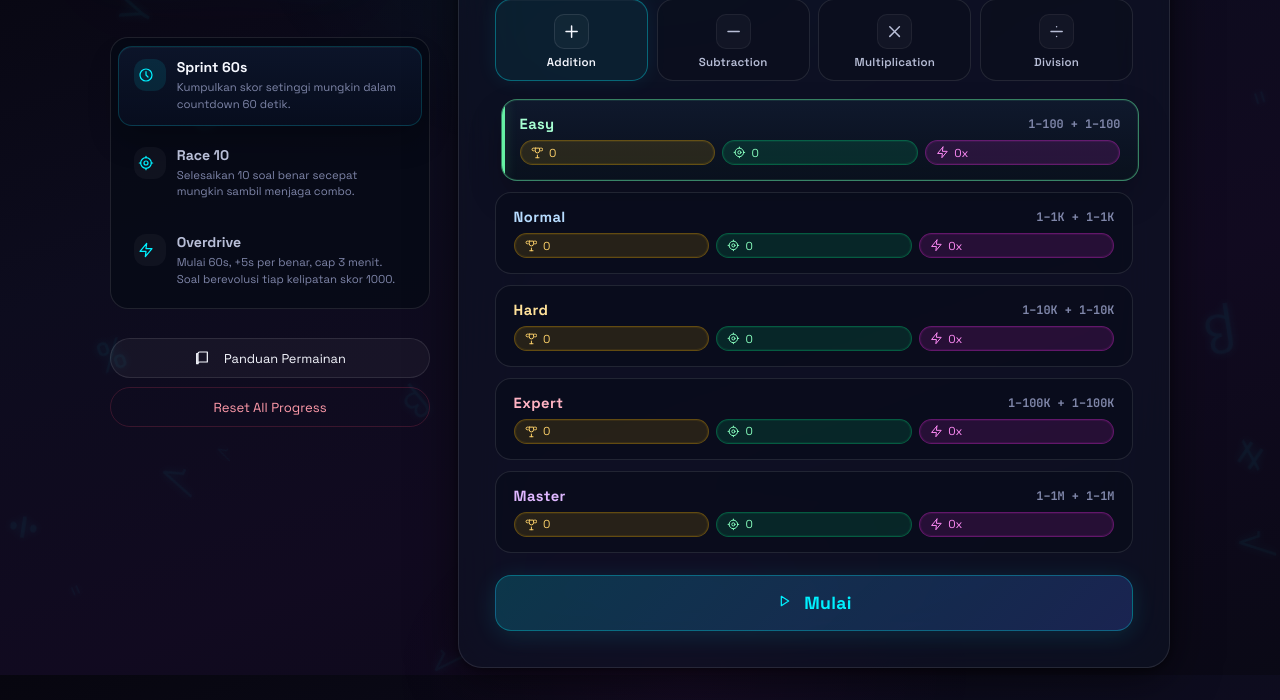
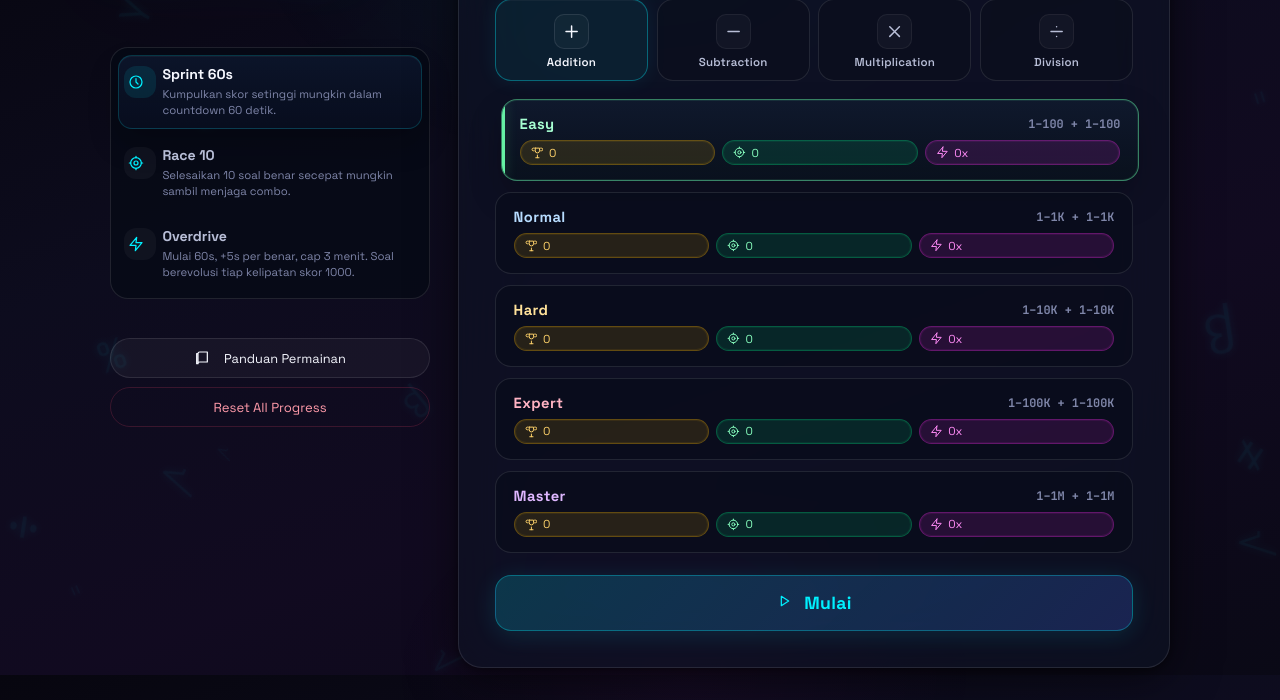
Before and after one commit to Darlayx0/Math-Snap, a website built with Vite: page index.html in a window 1280 px wide. Shown: the part 125-825 px from the top of the page. Built offline with nearby package versions, Linux system fonts and the light colour scheme.

Commit message:
fix(overdrive): UX spacing and layout adjustments

```diff
--- a/src/main.js
+++ b/src/main.js
@@ -200,8 +200,13 @@ function renderSessionMeta(level = state.level, gameMode = state.gameMode, opera
   const items = [
     { tone: 'meta-mode', icon: renderModeIcon(gameMode, 'session-meta-icon'), text: mode.label },
     { tone: `meta-tier difficulty-tier-${tierTone}`, icon: renderIcon('spark', 'session-meta-icon'), text: activeLevel.difficultyName },
-    { tone: 'meta-operation', icon: renderOperationIcon(operation, 'session-meta-icon'), text: activeLevel.label },
   ];
+
+  if (gameMode === 'overdrive') {
+    items.push({ tone: 'meta-operation', icon: renderIcon('bolt', 'session-meta-icon'), text: `Mult ${OVERDRIVE_MULTIPLIERS[tierTone] || 2}x` });
+  } else {
+    items.push({ tone: 'meta-operation', icon: renderOperationIcon(operation, 'session-meta-icon'), text: activeLevel.label });
+  }
 
   return `
     <div class="session-meta ${extraClass}">
@@ -766,10 +771,6 @@ function renderGame() {
         ${state.gameMode === 'overdrive' ? `
           <div class="overdrive-hud">
             <div class="overdrive-hud-item">
-              <span class="overdrive-hud-label">${renderIcon('bolt', 'mini-icon')} Mult</span>
-              <span class="overdrive-hud-val">${OVERDRIVE_MULTIPLIERS[getDifficultyTone(state.level)] || 2}x</span>
-            </div>
-            <div class="overdrive-hud-item">
               <span class="overdrive-hud-label">${renderIcon('target', 'mini-icon')} Range</span>
               <span class="overdrive-hud-val" id="over-range">${state.overdriveLabel}</span>
             </div>
--- a/src/style.css
+++ b/src/style.css
@@ -457,17 +457,15 @@ body::after {
 
 /* Mode Switch */
 .mode-switch {
-  display: flex;
-  flex-wrap: nowrap;
+  display: grid;
+  grid-template-columns: repeat(3, 1fr);
   gap: 0.55rem;
   padding: 0.45rem;
   background: rgba(6, 10, 22, 0.72);
   border: 1px solid var(--glass-border);
   border-radius: calc(var(--radius-md) + 2px);
-  overflow-x: auto;
-  -webkit-overflow-scrolling: touch;
-  scrollbar-width: none;
-  justify-content: flex-end;
+  width: 100%;
+  overflow: hidden;
 }
 
 .mode-switch::-webkit-scrollbar {
@@ -480,23 +478,15 @@ body::after {
   background: transparent;
   color: var(--text-muted);
   border-radius: 14px;
-  padding: 0.8rem 0.9rem;
-  display: flex;
-  align-items: flex-start;
-  gap: 0.7rem;
+  padding: 0.6rem 0.3rem;
+  display: flex;
+  align-items: center;
+  gap: 0.4rem;
+  justify-content: center;
   text-align: left;
   cursor: pointer;
   transition: all 0.25s ease;
   font-family: var(--font-display);
-  min-width: 152px;
-  flex: 0 0 auto;
-  min-height: 64px;
-  justify-content: flex-start;
-}
-
-.mode-tab:hover {
-  background: rgba(255, 255, 255, 0.04);
-  color: var(--text-main);
 }
 
 .mode-tab.is-active {
@@ -1462,7 +1452,7 @@ body::after {
   gap: 0.4rem 0.6rem;
   justify-content: center;
   align-items: center;
-  margin-top: -0.4rem;
+  margin-top: 0.25rem;
   margin-bottom: 0.8rem;
 }
 
```
